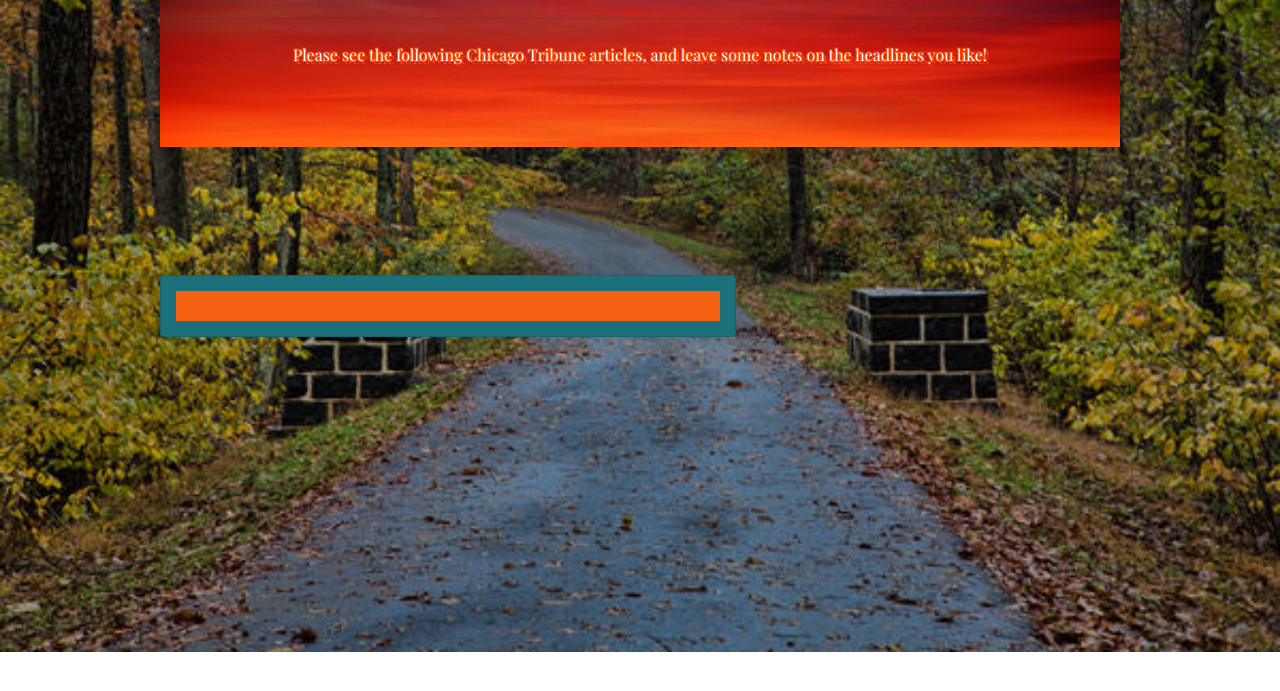
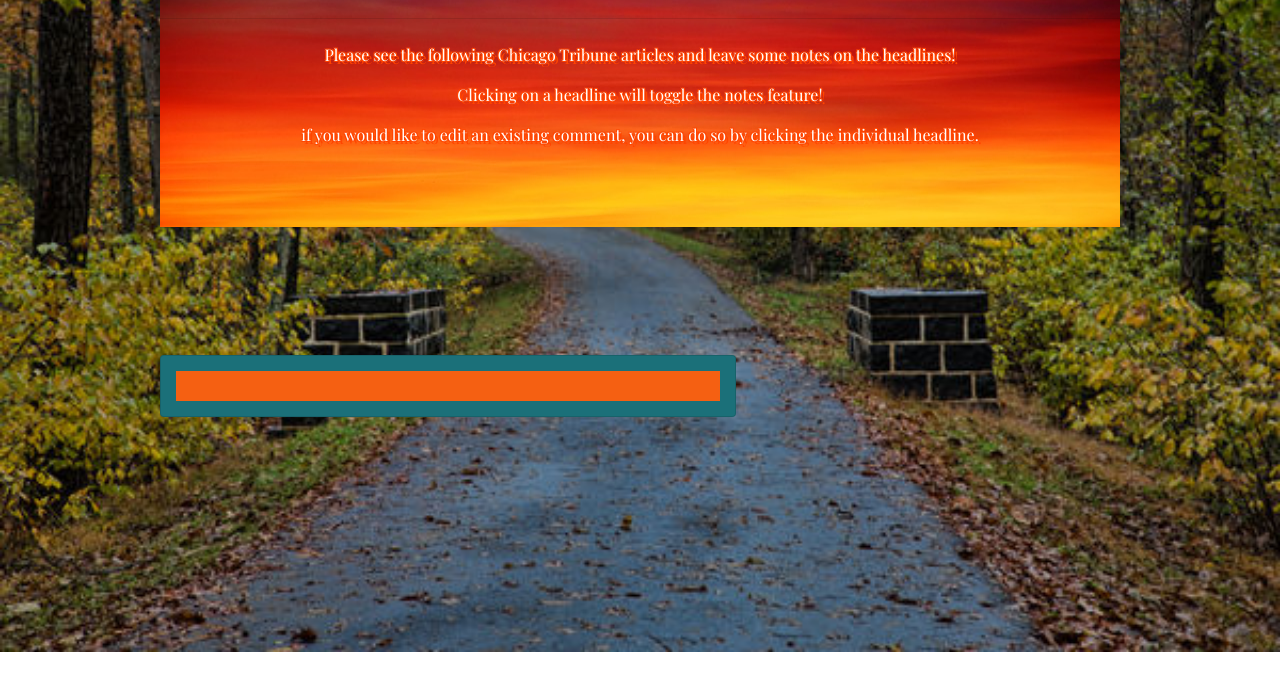
Before and after one commit to gamerdew64/mongoScraper, a website: page public/index.html in a window 1280 px wide. Shown: the part 201-892 px from the top of the page. Drawn offline with nearby package versions, Linux system fonts and the light colour scheme; no server answers.

Commit message:
adding comments and minor changes

```diff
--- a/models/index.js
+++ b/models/index.js
@@ -1,5 +1,4 @@
-// Exporting an object containing all of our models
-
+// Exporting an object that contains all of our models
 module.exports = {
   Article: require("./Article"),
   Note: require("./Note")
--- a/public/app.js
+++ b/public/app.js
@@ -1,27 +1,31 @@
-// Grab the articles as a json
+// Grabbing the articles as a JSON
 $.getJSON("/articles", function(data) {
   // For each one
   for (var i = 0; i < data.length; i++) {
+
+    // This was the initial approach - appending to the #articles id, but decided to make a card for it instead (see below), and because of this, this section was commented out.
+
     // Display the apropos information on the page
     // $("#articles").append("<p data-id='" + data[i]._id + "'>" + data[i].title + "<br />" + "<br />"  + "http://www.chicagotribune.com" + data[i].link + "<br />" + "--------------------------------------------------------------------------------------------------------" +"</p>");
 
-    $(".card-body").append("<p data-id='" + data[i]._id + "'>" + data[i].title + "<br />" + "<hr />"  + "http://www.chicagotribune.com" + data[i].link + "<br />" + "--------------------------------------------------------------" +"</p>");
+    // Appending the id, title, and link of the articles to the card body, adding a br and an hr between the elements.
+    $(".card-body").append("<p data-id='" + data[i]._id + "'>" + "Article Title: " + "<br />" + data[i].title + "<br />" + "<hr />"  + "Article Link: " + "<br />" + "http://www.chicagotribune.com" + data[i].link + "<br />" + "--------------------------------------------------------------" +"</p>");
   }
 });
 
-// Whenever someone clicks a p tag
+// Whenever someone clicks a p tag (for the headline)
 $(document).on("click", "p", function() {
   // Empty the notes from the note section
   $("#notes").empty();
   // Save the id from the p tag
   var thisId = $(this).attr("data-id");
 
-  // Now make an ajax call for the Article
+  // Making an jax call for the Article
   $.ajax({
     method: "GET",
     url: "/articles/" + thisId
   })
-    // With that done, add the note information to the page
+    // Adding the note information to the page
     .then(function(data) {
       console.log(data);
       // The title of the article
@@ -43,7 +47,7 @@ $(document).on("click", "p", function() {
     });
 });
 
-// When you click the savenote button
+// When you click the savenote button...
 $(document).on("click", "#savenote", function() {
   // Grab the id associated with the article from the submit button
   var thisId = $(this).attr("data-id");
@@ -59,15 +63,15 @@ $(document).on("click", "#savenote", function() {
       body: $("#bodyinput").val()
     }
   })
-    // With that done
+    // When this finishes, do this:
     .then(function(data) {
-      // Log the response
+      // Logging the response
       console.log(data);
       // Empty the notes section
       $("#notes").empty();
     });
 
-  // Also, remove the values entered in the input and textarea for note entry
+  // Removing the values entered in the input and textarea for note entry
   $("#titleinput").val("");
   $("#bodyinput").val("");
 });
--- a/public/assets/css/style.css
+++ b/public/assets/css/style.css
@@ -92,6 +92,8 @@
      -1px 1px 0 #000000,
       1px 1px 0 #000000;
   }
+
+/* Decided not to use   */
 /*
   #notesCard {
     padding: 15px;
@@ -103,18 +105,19 @@
     background: orange;
   } */
 
+  /* CSS animation for the text that shows in the jumbotron */
   @keyframes slidein-h1 {
     from {
       margin-right: 100%;
       width: 300%;
     }
-
     to {
       margin-right: 0%;
       width: 100%;
     }
   }
 
+  /* CSS animation for the text that shows in the jumbotron */
   @keyframes slidein-h2 {
     from {
       margin-left: 100%;
--- a/public/index.html
+++ b/public/index.html
@@ -9,7 +9,7 @@
     <link rel="stylesheet" href="https://maxcdn.bootstrapcdn.com/bootstrap/4.0.0/css/bootstrap.min.css">
     <link rel="stylesheet" href="https://stackpath.bootstrapcdn.com/font-awesome/4.7.0/css/font-awesome.min.css">
 
-    <!-- Font Awesome Glyphicons -->
+    <!-- Font Awesome Glyphicons - Not currently used -->
     <link rel="stylesheet" href="https://maxcdn.bootstrapcdn.com/font-awesome/4.6.1/css/font-awesome.min.css"/>
 
     <!-- Custom Google Font -->
@@ -23,28 +23,24 @@
     <title>Mongo Scraper Website</title>
   </head>
   <body>
-
+    <!-- Wrapping the jumbotron, articles and notes together -->
     <div id="wrapper">
       <div class="jumbotron jumbotron-fluid">
         <h1 class="display-4">Mongo Scraper Application</h1>
         <hr class="my-4">
-        <p class="display-5">Please see the following Chicago Tribune articles, and leave some notes on the headlines you like!</p>
+        <p class="display-5">Please see the following Chicago Tribune articles and leave some notes on the headlines!</p>
+        <p class="display-5">Clicking on a headline will toggle the notes feature!</p>
+        <p class="display-5">if you would like to edit an existing comment, you can do so by clicking the individual headline. </p>
       </div>
-
-      <!-- <h1><em>Mongo Scraper Application</em></h1>
-      <h2><i>Please see the following Chicago Tribune articles, and leave some notes on the headlines you like!</i></h2> -->
+      <!-- This is where the articles - headlines and links - are dumped -->
       <div id="articles">
         <div class="card">
           <div class="card-body"></div>
         </div>
       </div>
-      <div id="notes">
-        <!-- <div id="notesCard" class="card">
-          <div id="notesCardBody" class="card-body"></div>
-        </div> -->
-      </div>
+      <!-- This is where the notes are dumped -->
+      <div id="notes"></div>
     </div>
-
     <script src="https://cdnjs.cloudflare.com/ajax/libs/jquery/3.2.1/jquery.min.js"></script>
     <script src="app.js"></script>
   </body>
```
Also changed, not shown: models/Article.js (+5 -5 lines), models/Note.js (+5 -5 lines), server.js (+24 -26 lines).
